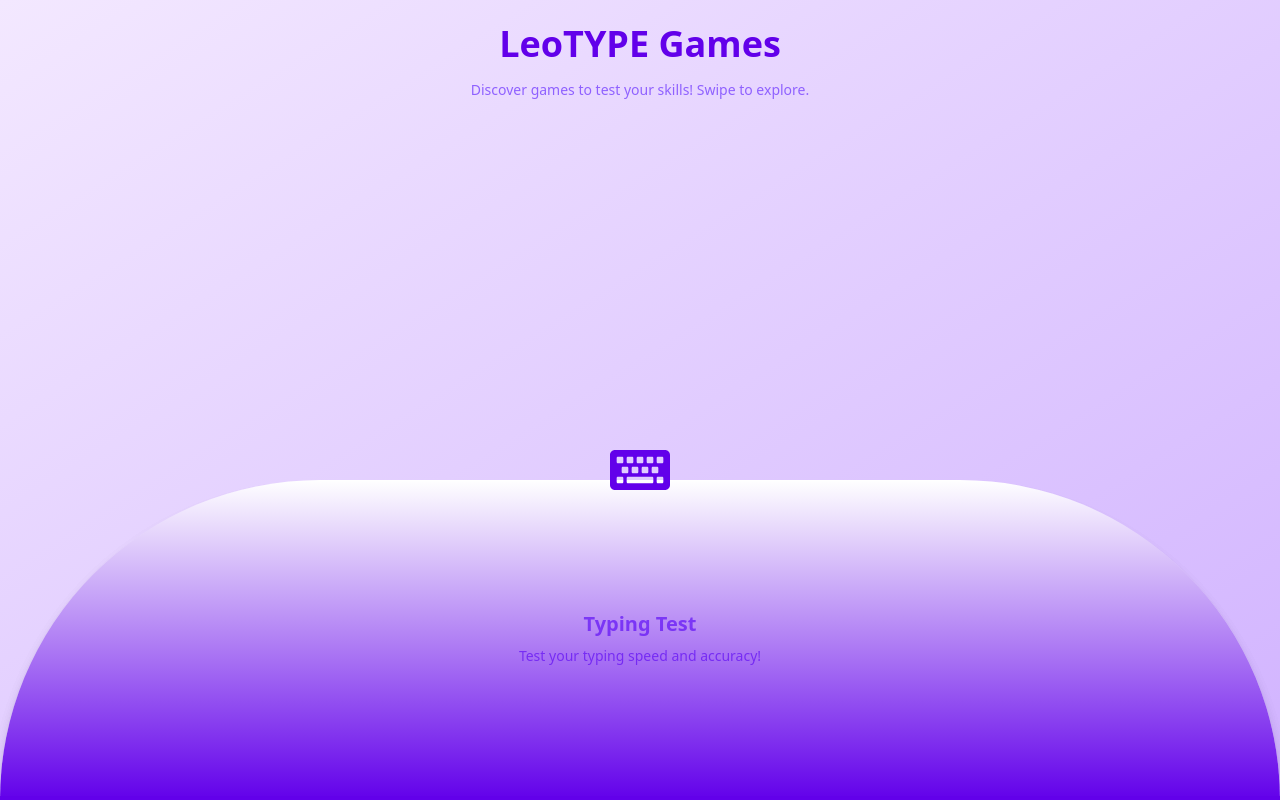
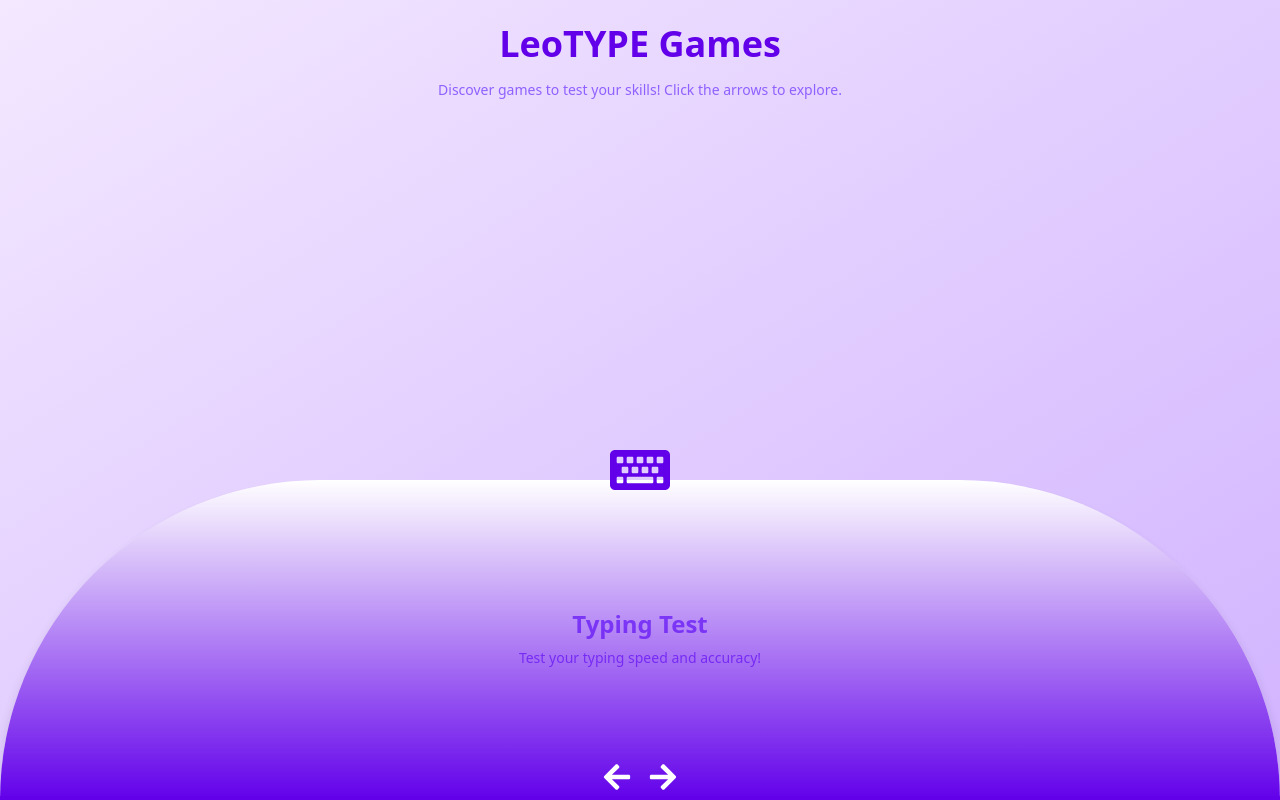
Before and after one commit to Ludis-ET/Typing-test-telegram-bot, a React (Vite) app: page / in a window 1280 px wide. Built offline with nearby package versions, Linux system fonts and the light colour scheme.

Commit message:
Refactor game card styling and layout, and update game card component import path

```diff
--- a/src/App.tsx
+++ b/src/App.tsx
@@ -1,10 +1,18 @@
 // App.tsx
 import React, { useState } from "react";
 import { motion } from "framer-motion";
-import { FaKeyboard, FaLock, FaPuzzlePiece, FaRocket } from "react-icons/fa";
-import { GameCard } from "./components";
+import {
+  FaKeyboard,
+  FaLock,
+  FaPuzzlePiece,
+  FaRocket,
+  FaArrowLeft,
+  FaArrowRight,
+} from "react-icons/fa";
+import { GameCard } from "./components/GameCard"; // Adjust the import path if needed
+import { Game } from "./types/Games";
 
-const games = [
+const games: Game[] = [
   {
     title: "Typing Test",
     description: "Test your typing speed and accuracy!",
@@ -33,13 +41,16 @@ const games = [
 
 const App: React.FC = () => {
   const [selectedIndex, setSelectedIndex] = useState(0);
+  const [rotateTo, setRotateTo] = useState(false);
 
-  const handleDragEnd = (_: MouseEvent | TouchEvent, info: { offset: { x: number } }) => {
-    if (info.offset.x < -100) {
-      setSelectedIndex((prev) => (prev + 1) % games.length);
-    } else if (info.offset.x > 100) {
-      setSelectedIndex((prev) => (prev - 1 + games.length) % games.length);
-    }
+  const handleLeftClick = () => {
+    setRotateTo(false);
+    setSelectedIndex((prev) => (prev - 1 + games.length) % games.length);
+  };
+
+  const handleRightClick = () => {
+    setRotateTo(true);
+    setSelectedIndex((prev) => (prev + 1) % games.length);
   };
 
   const selectedGame = games[selectedIndex];
@@ -50,17 +61,28 @@ const App: React.FC = () => {
         LeoTYPE Games
       </h1>
       <p className="text-sm text-center mb-6 text-purple-dark">
-        Discover games to test your skills! Swipe to explore.
+        Discover games to test your skills! Click the arrows to explore.
       </p>
 
-      <div className="w-full flex items-center justify-center absolute bottom-0">
+      <div className="flex items-center justify-center w-full absolute bottom-0">
+        <div className="aboslute bottom-[50vh] z-[9999]">
+          <button
+            onClick={handleLeftClick}
+            className="text-white p-2 rounded-full hover:bg-purple-700 transition-colors duration-300"
+          >
+            <FaArrowLeft className="text-3xl" />
+          </button>
+
+          <button
+            onClick={handleRightClick}
+            className="text-white p-2 rounded-full hover:bg-purple-700 transition-colors duration-300"
+          >
+            <FaArrowRight className="text-3xl" />
+          </button>
+        </div>
         <motion.div
-          className="w-full cursor-pointer"
-          drag="x"
-          dragConstraints={{ left: 0, right: 0 }}
-          onDragEnd={handleDragEnd}
-          whileDrag={{ rotate: selectedIndex % 2 === 0 ? -15 : 15 }}
-          animate={{ rotate: 0 }}
+          className="w-full mx-4 absolute bottom-0  "
+          animate={{ rotate: rotateTo ? 360 : -360 }}
           transition={{ type: "spring", stiffness: 300, damping: 20 }}
         >
           <GameCard game={selectedGame} />
--- a/src/components/GameCard.tsx
+++ b/src/components/GameCard.tsx
@@ -4,14 +4,12 @@ import { GameCardProps } from "../types/Games";
 export const GameCard = ({ game }: GameCardProps) => {
   return (
     <motion.div
-      className="w-full h-[40vh] rounded-t-full bg-white flex flex-col items-center justify-center p-4 text-center border-b-4 border-purple-darker shadow-lg absolute bottom-0"
-      initial={{ scale: 0.8, opacity: 0 }}
-      animate={{ scale: 1, opacity: 1 }}
-      exit={{ scale: 0.8, opacity: 0 }}
-      transition={{ duration: 0.5 }}
+      className="w-full h-[40vh] rounded-t-full bg-white flex flex-col items-center justify-center text-center border-b-4 border-purple-darker shadow-lg absolute bottom-0"
+      initial={{ rotate: 0 }}
+      transition={{ type: "spring", stiffness: 200, damping: 15 }}
     >
       <div className="absolute top-[-40px] text-purple-darker">{game.icon}</div>
-      <h2 className="text-xl font-bold mb-2 text-purple-dark">{game.title}</h2>
+      <h2 className="text-2xl font-bold mb-2 text-purple-dark">{game.title}</h2>
       <p className="text-sm text-purple-dark">
         {game.available ? game.description : "Coming Soon..."}
       </p>
--- a/src/types/Games.ts
+++ b/src/types/Games.ts
@@ -1,7 +1,9 @@
+import { ReactNode } from "react";
+
 export interface Game {
   title: string;
   description: string;
-  icon: React.ReactNode;
+  icon: ReactNode;
   available: boolean;
 }
 
```
